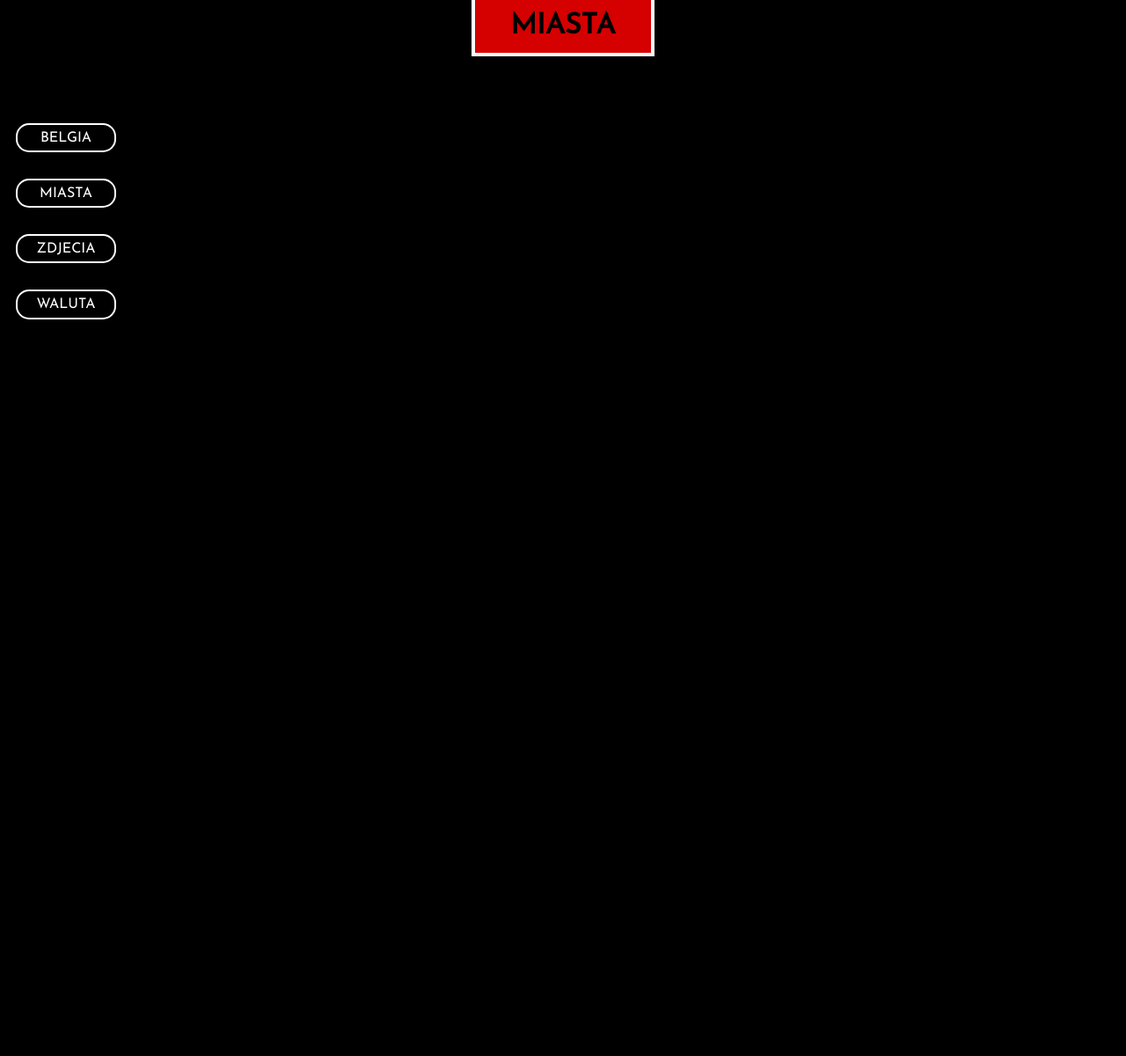
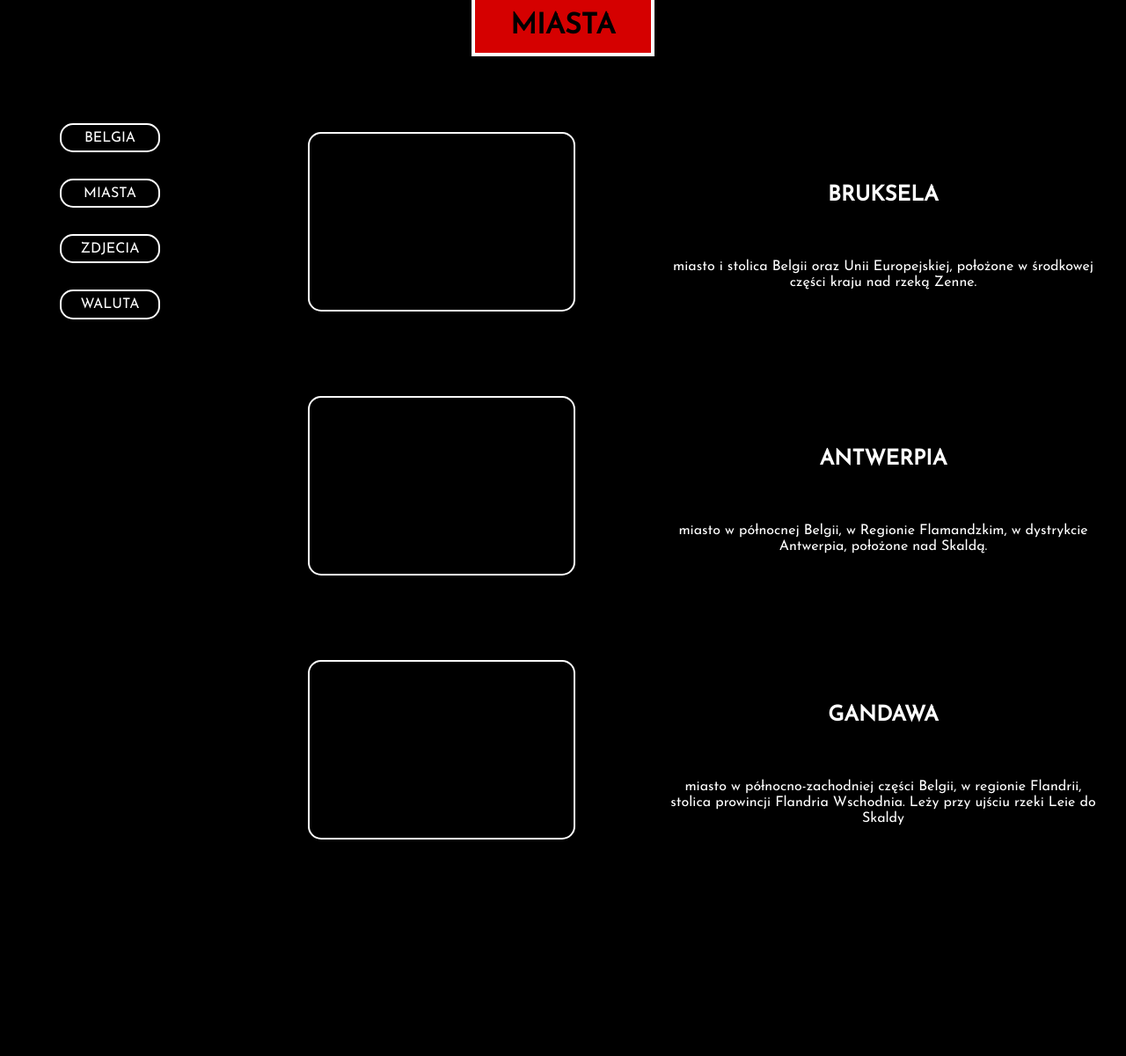
Before and after one commit to DojQ/project, a PHP site: page /page2.php in a window 1280 px wide. Shown: the whole page at 88% size. Before the commit the page ends 363 px from the top, so only its background shows below. Run offline with PHP 8.4, Linux system fonts and the light colour scheme.

Commit message:
Add files via upload

```diff
--- a/main.css
+++ b/main.css
@@ -1,6 +1,11 @@
 .main_section {
   background: #000;
   height: 100vh;
+  width: 100%;
+}
+.main_section-2page {
+  background: #000;
+  height: 1200px;
   width: 100%;
 }
 html,body {
@@ -15,6 +20,7 @@ html,body {
   justify-content: center;
   text-align: center;
   display: flex;
+  margin: 0px 0px 50px 0px;
 }
 .header_items {
   background: #D50000;
@@ -30,18 +36,26 @@ html,body {
 }
 
 .main_menu {
-  margin: 50px auto;
-  height: 250px;
-  width: 150px;
+  height: 400px;
+  width: 250px;
   background: #000;
   display: flex;
-  position: absolute;
-  float: left;
+  justify-content: center;
+  float:left
 }
+.main_menu-2page {
+  height: 1000px;
+  width: 250px;
+  background: #000;
+  display: flex;
+  justify-content: center;
+  float:left;
+
+}
+
 
 .main-menu-list {
   background: #000;
-  width: 200px;
   margin: 0px;
   text-align: center;
   padding: 0px;
@@ -57,23 +71,64 @@ html,body {
 .main-menu-items:hover {
   border: 2px solid #FFD600;
 }
-.main_menu a {
+.main-menu-items-inside {
   text-decoration: none;
   color: white;
   vertical-align: middle;
 }
 .main_photo {
-
-  width: 1000px;
-  height: 400px;
-  margin: 50px auto;
+  width: 600px;
+  height: 350px;
+  margin: 0 40px;
   display: flex;
-  justify-content: center;
-  align-items:center;
   border: 4px solid #fff;
+  float: left;
 }
 .main_photo img {
-  height: 400px;
-  width: 1000px;
+  height: 350px;
+  width: 600px;
 
 }
+
+.information {
+  height: 400px;
+  text-align: center;
+  align-items: center;
+  display: flex;
+  color: #fff;
+  margin: 0 40px;
+}
+
+.city {
+  height: 300px;
+  float:left;
+  text-align: center;
+  justify-content: center;
+  display: flex;
+}
+.city-photo {
+  height: 200px;
+  width: 300px;
+  border: 2px solid #fff;
+  border-radius: 15px;
+  margin: 40px 100px;
+  display: flex;
+  align-items: center;
+
+
+}
+.city-information {
+  height: 300px;
+  width: 500px;
+  float: left;
+  align-items: center;
+  justify-content: center;
+  display: flex;
+  text-align: center;
+
+}
+
+.city-text {
+  color: #fff;
+
+}
--- a/page2.php
+++ b/page2.php
@@ -8,11 +8,11 @@
     <title>BELGIA</title>
   </head>
   <body>
-    <section class="main_section">
+    <section class="main_section-2page">
       <div class="header">
           <h1 class="header_items"> MIASTA </h1>
       </div>
-      <nav class="main_menu">
+      <nav class="main_menu-2page">
        <ul class="main-menu-list">
          <li class="main-menu-items">
            <a href="../projekt/index.php" class="starter main-menu-items-inside">  BELGIA  </a>
@@ -28,7 +28,44 @@
          </li>
        </ul>
      </nav>
+   </div>
+     <div class="city">
+       <div class="city-photo">
 
+       </div>
+       <div class="city-information">
+        <span class="city-text">
+           <h2> BRUKSELA </h2> </br>
+
+       <br> miasto i stolica Belgii oraz Unii Europejskiej, położone w środkowej części kraju nad rzeką Zenne.
+      </span>
+       </div>
+   </div>
+
+       <div class="city">
+         <div class="city-photo">
+
+         </div>
+         <div class="city-information">
+          <span class="city-text">
+             <h2> ANTWERPIA </h2> </br>
+
+         <br> miasto w północnej Belgii, w Regionie Flamandzkim, w dystrykcie Antwerpia, położone nad Skaldą.
+        </span>
+         </div>
+     </div>
+         <div class="city">
+           <div class="city-photo">
+
+           </div>
+           <div class="city-information">
+            <span class="city-text">
+               <h2> GANDAWA </h2> </br>
+
+           <br>  miasto w północno-zachodniej części Belgii, w regionie Flandrii, stolica prowincji Flandria Wschodnia. Leży przy ujściu rzeki Leie do Skaldy
+          </span>
+           </div>
+       </div>
 
 
 
```
Also changed, not shown: index.php (+8 -1 lines).
